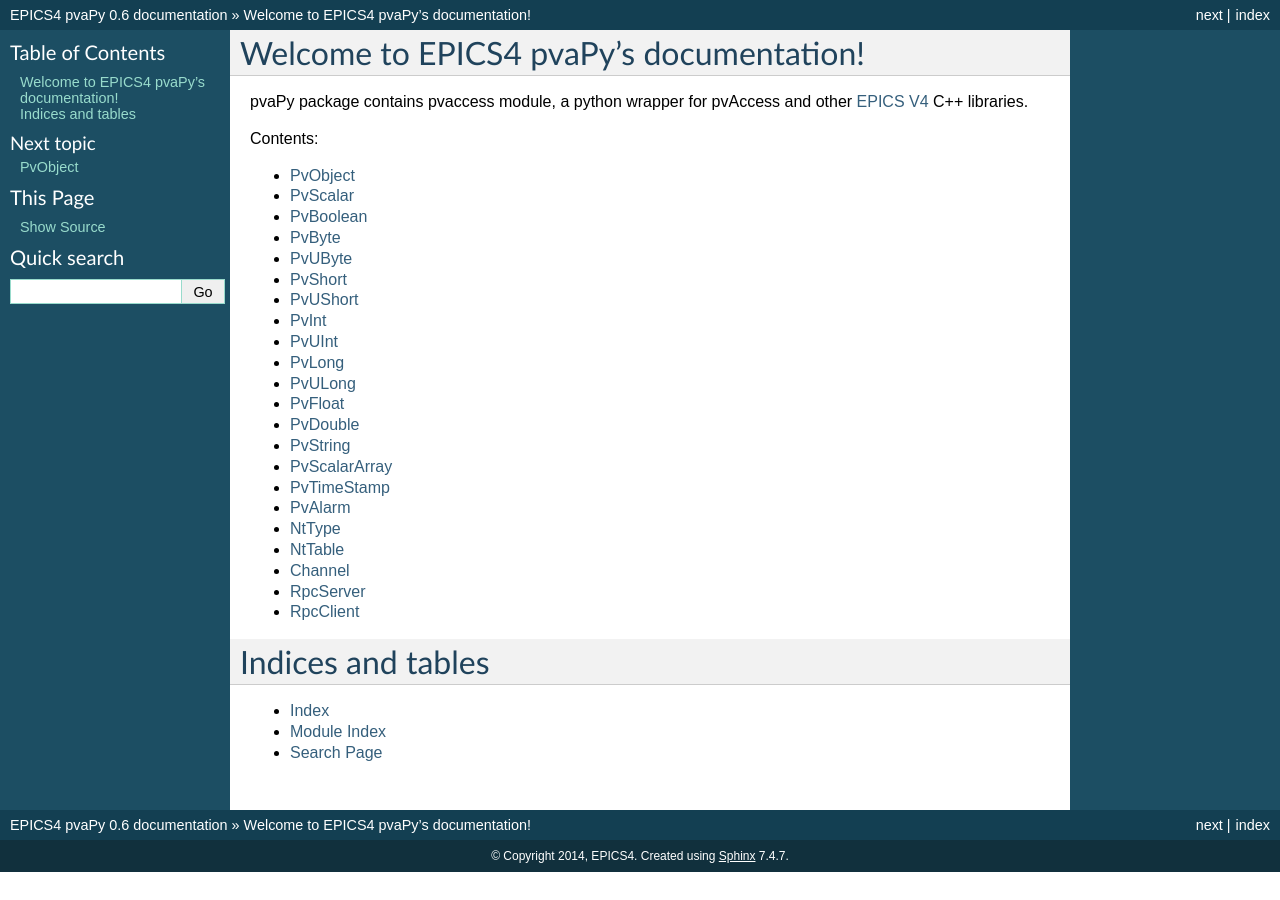
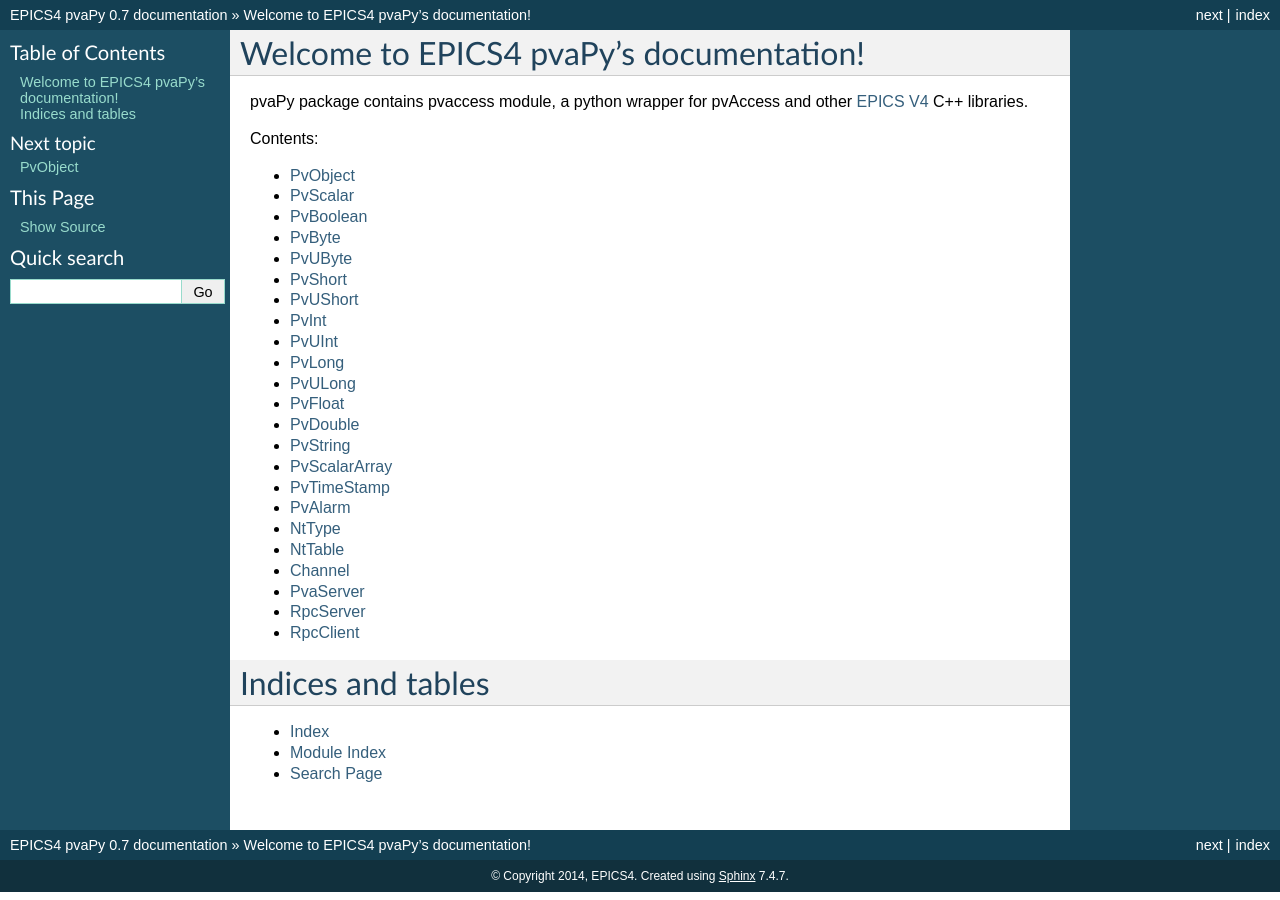
Before and after one commit to epics-base/pvaPy, a Sphinx documentation site: the page built from documentation/sphinx/index.rst, in a window 1280 px wide. Built offline with Sphinx 7.4.7, drawn with Linux system fonts in a browser that asks for light colours.

Commit message:
generate documentation for PvaServer; update version

```diff
--- a/documentation/sphinx/conf.py
+++ b/documentation/sphinx/conf.py
@@ -150,9 +150,9 @@
 # built documents.
 #
 # The short X.Y version.
-version = '0.6'
+version = '0.7'
 # The full version, including alpha/beta/rc tags.
-release = '0.6'
+release = '0.7'
 
 # The language for content autogenerated by Sphinx. Refer to documentation
 # for a list of supported languages.
```
Also changed, not shown: documentation/sphinx/pvaccess.rst (+8 -0 lines).
